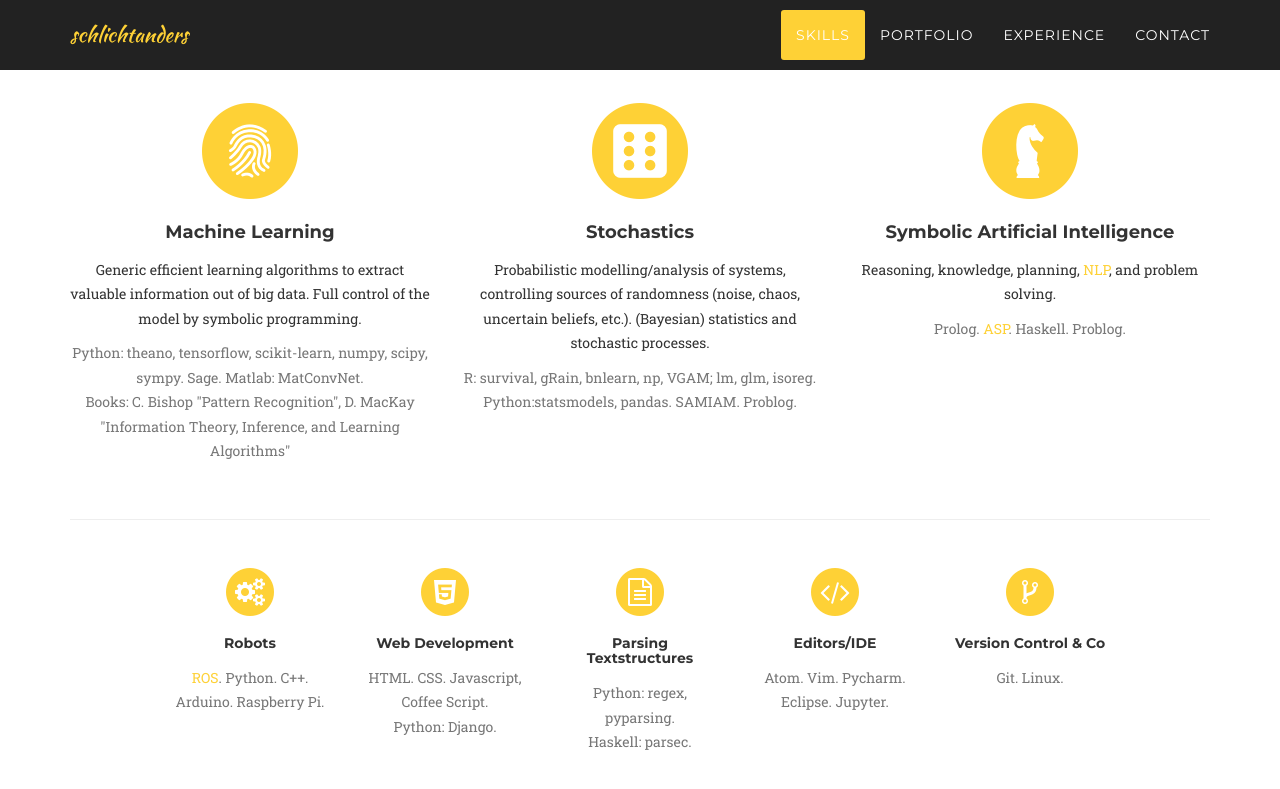
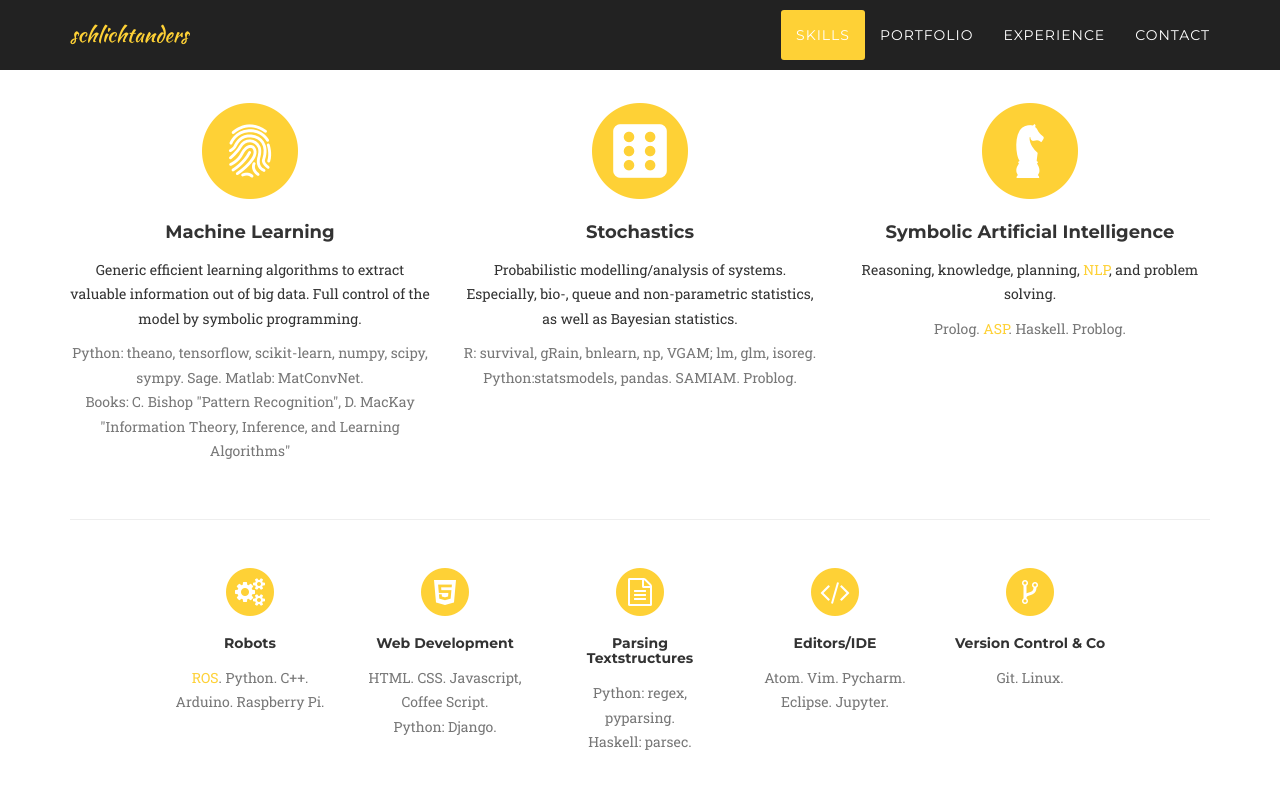
Before and after one commit to stephansahm/stephansahm.github.io, a Jekyll site: the page built from index.html, in a window 1280 px wide and 900 px high, scrolled down 1052 px. Shown: the top 789 px of the window. Built offline with Jekyll 4.4.1, drawn with Linux system fonts in a browser that asks for light colours; some web fonts are replaced.

Commit message:
statistics

```diff
--- a/_includes/skills.html
+++ b/_includes/skills.html
@@ -23,7 +23,7 @@
                         <i class="fa fae-dice fa-stack-1x fa-inverse"></i>
                     </span>
                     <h4 class="service-heading">Stochastics</h4>
-                    <p class="">Probabilistic modelling/analysis of systems, controlling sources of randomness (noise, chaos, uncertain beliefs, etc.). (Bayesian) statistics and stochastic processes.</p>
+                    <p class="">Probabilistic modelling/analysis of systems. Especially, bio-, queue and non-parametric statistics, as well as Bayesian statistics.</p>
                     <p class="text-muted">R: survival, gRain, bnlearn, np, VGAM; lm, glm, isoreg. Python:statsmodels, pandas. SAMIAM. Problog.</p>
                 </div>
                 <div class="col-md-4">
```
